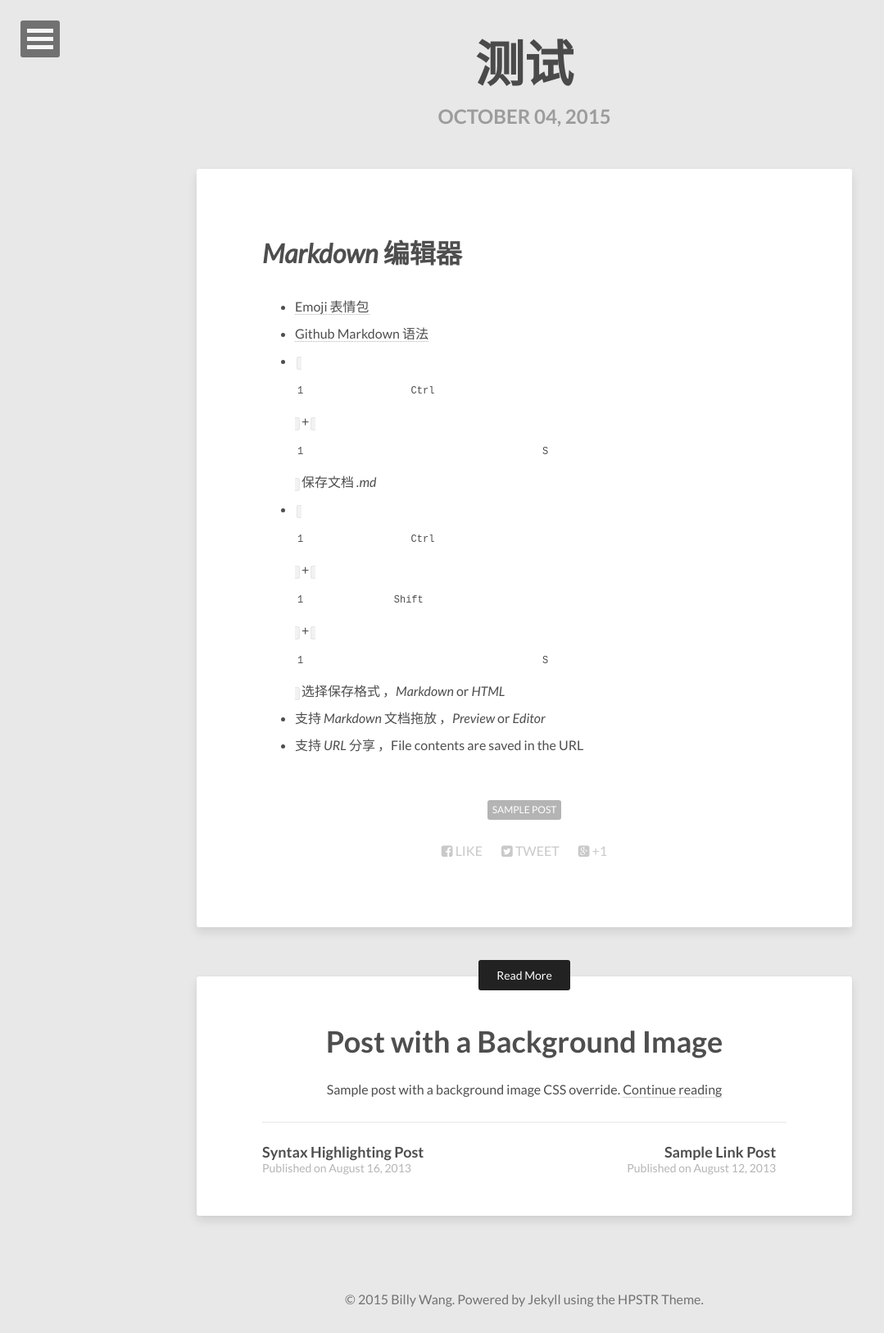
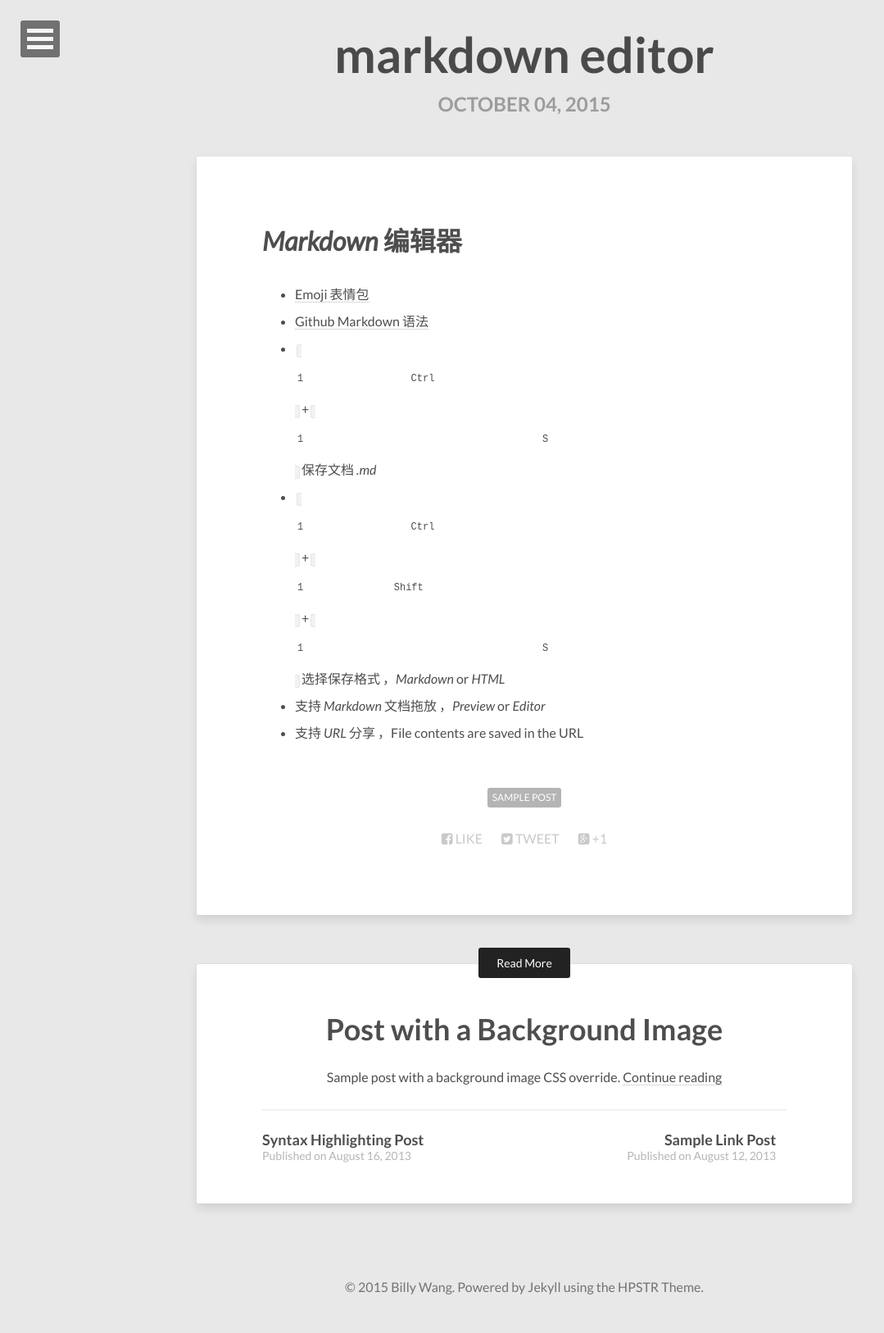
Before and after one commit to placeh/placeh.github.io, a Jekyll site: the page built from _posts/2015-10-4-markdown editor.md, in a window 1280 px wide. Shown: the whole page at 82% size, without its empty margins (0-1079 px from the left). Built offline with Jekyll 4.4.1, drawn with Linux system fonts in a browser that asks for light colours; nearby versions of some CDN libraries.

Commit message:
Update 2015-10-4-markdown editor.md

```diff
--- a/_posts/2015-10-4-markdown editor.md
+++ b/_posts/2015-10-4-markdown editor.md
@@ -1,6 +1,6 @@
 ---
 layout: post
-title: 测试
+title: markdown editor
 description: "test"
 modified:
 tags: [sample post]
```
